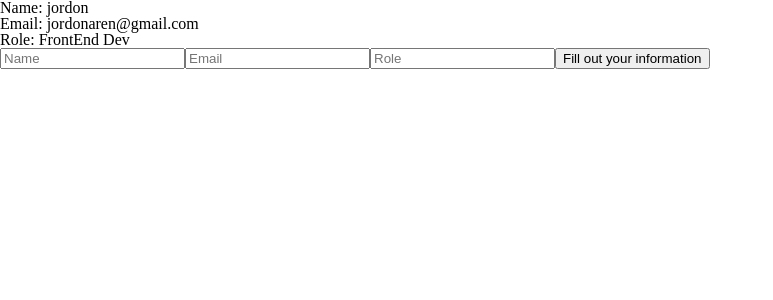
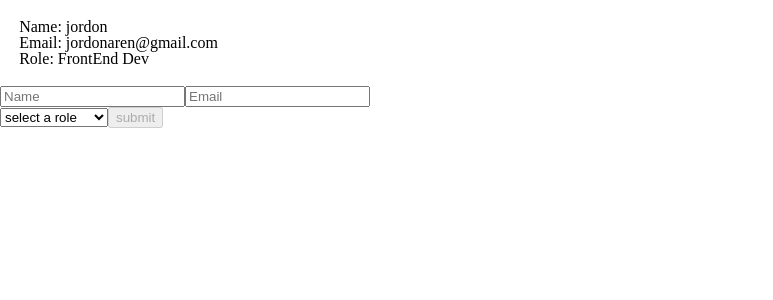
Before and after one commit to bloominstituteoftechnology/team-builder, a React (Create React App) app: page / in a window 1280 px wide. Shown: the top 300 px of the page, without its empty margins (0-773 px from the left). Built offline with nearby package versions, Linux system fonts and the light colour scheme.

Commit message:
added some YUP, YUP I DID

```diff
--- a/package.json
+++ b/package.json
@@ -11,7 +11,8 @@
     "react-dom": "^18.2.0",
     "react-router-dom": "^6.3.0",
     "react-scripts": "5.0.1",
-    "web-vitals": "^2.1.4"
+    "web-vitals": "^2.1.4",
+    "yup": "^0.32.11"
   },
   "scripts": {
     "start": "react-scripts start",
--- a/src/App.js
+++ b/src/App.js
@@ -1,29 +1,99 @@
-import React, { useState } from 'react'
+import React, { useState, useEffect } from 'react'
 import './CSS/App.css';
 import './CSS/reset.css';
 import Form from './Form'
 import Member from './formValues'
+import * as yup from 'yup'
+
+//1. Our user clicks the `Edit` button/icon to start editing a team member
+//2. A function in App is invoked that sets the clicked member to
+//`memberToEdit` on state
+//3. `Form.js` is receiving `memberToEdit` as a prop, and if that
+//prop changes, the effect we built will set that object to state and
+//populate the form with that member's info
+//4. The user updates the member info
+//5. Uh... now what do we do with this new data? If we submit the form,
+//it will just add a new member 😫. Never fear! We will fix this in the
+//next section!
 
 
 const teamMemberList = [
-  {name: 'jordon',
-  email: 'jordonaren@gmail.com',
-  role: 'FrontEnd Dev'},
-]
+  {
+    name: 'jordon',
+    email: 'jordonaren@gmail.com',
+    role: 'FrontEnd Dev'
+  },
+];
+function App() {
+  const [teamMembers, setTeamMembers] = useState(teamMemberList);
+  const [formValues, setFormValues] = useState({name: '', email: '', role: ''});
+  const [errors, setErrors] = useState({name: '', email: '', role: ''});
+  const [disabled, setDisabled] = useState(true)
+
+  const onSubmit = (evt) => {
+    evt.preventDefault()
+
+    const newTeamMember = {
+        name: formValues.name,
+        email: formValues.email,
+        role: formValues.role
+    }
+        setTeamMembers(teamMembers.concat(newTeamMember));
+        setFormValues({name: '', email: '', role: ''});
+  };
+
+  const schema = yup.object().shape({
+    name: yup.string().required('First Name is required') .min(2, 'Im sorry if your name is JO, today its JOE'),
+    email: yup.string().email('Must be a valid email').required('Must include email'),
+    role: yup.string().oneOf(['Front End Dev', 'Back End Dev']).required('please choose a role')
+})
+
+useEffect(()=>{
+    schema.isValid(formValues).then(valid =>{
+        setDisabled(!valid)
+    })
+}, [formValues])
+
+const inputChange= e => {
+  const { name, value } = e.target
+
+  yup
+  .reach(schema, name)
+  .validate(value)
+  .then(valid => {
+    setErrors({
+      ...errors, [name]: ''
+    })
+    })
+    .catch(err => {
+      setErrors({
+        ...errors, [name]: err.errors[0]
+      })
+    })
+    setFormValues({
+      ...formValues, [name]: value
+    })
+  }
 
 
 
 
-function App() {
-  const [teamMembers, setTeamMembers] = useState(teamMemberList)
-  const [formValues, setFormValues] = useState({name: '', email: '', role: ''})
+  // const editMember = (evt) =>{
+  //   const {name, value}= evt.target
+
+  //   setMemberToEdit({...formValues, [name]: value});
+  // }
+
+
 
   return (
-    <div className="App">
-    <Member teamMembers={teamMembers}  />
-    <Form setFormValues={setFormValues}  formValues={formValues} setTeamMembers={setTeamMembers} teamMembers={teamMembers}/>
+    <div className="AppContainer">
+      <div className='App'>
+      <Member teamMembers={teamMembers} />
+         <Form onSubmit={onSubmit} errors={errors} inputChange={inputChange} formValues={formValues}  setFormValues={setFormValues} disabled={disabled}/>
+      </div>
     </div>
   );
-}
+};
 
 export default App;
--- a/src/CSS/App.css
+++ b/src/CSS/App.css
@@ -0,0 +1,3 @@
+.margin{
+    margin: 1.5%
+}
--- a/src/Form.js
+++ b/src/Form.js
@@ -1,51 +1,34 @@
-import React from 'react'
+import React, { useState, useEffect } from 'react'
 
 export default function Form(props) {
-    const { formValues, setFormValues, setTeamMembers, teamMembers } = props
-
-    const change = (evt) => {
-        const { name, value } = evt.target;
-
-        setFormValues({...formValues, [name]: value})
-      }
-
-      const onSubmit = (evt) => {
-        evt.preventDefault()
-
-        const newTeamMember = {
-            name: formValues.name,
-            email: formValues.email,
-            role: formValues.role
-        }
-            setTeamMembers(teamMembers.concat(newTeamMember));
-            setFormValues({name: '', email: '', role: ''})
-      }
+    const { onSubmit, formValues, disabled, inputChange, errors } = props
 
     return (
-
         <form onSubmit={onSubmit}>
+            {errors.name.length > 0 && <p>{errors.name}</p>}
             <input
                 type='text'
                 value = {formValues.name}
                 name='name'
                 placeholder='Name'
-                onChange={change}
+                onChange={inputChange}
             />
+             { errors.email.length > 0 && <p>{errors.email}</p>}
             <input
                 type='email'
                 value = {formValues.email}
                 name='email'
                 placeholder='Email'
-                onChange={change}
+                onChange={inputChange}
             />
-            <input
-                type='text'
-                value = {formValues.role}
-                name='role'
-                placeholder='Role'
-                onChange={change}
-            />
-            <input type='submit' value = 'Fill out your information'/>
+            {<p>{errors.role}</p>}
+            <select name = 'role' value={formValues.role}
+            onChange={inputChange}>
+                <option value = ''>select a role</option>
+                <option value= 'Front End Dev'>Front End Dev</option>
+                <option value= 'Back End Dev'>Back End Dev</option>
+            </select>
+            <button disabled={disabled}>submit</button>
         </form>
 
     )
--- a/src/formValues.js
+++ b/src/formValues.js
@@ -1,11 +1,11 @@
 import React from 'react'
 
 export default function Member(props){
-    const { teamMembers } = props
+    const { teamMembers} = props
     return (
-        <div>
+        <div >
         {teamMembers.map((member, i) => (
-        <div key={i}>
+        <div className='margin' key={i} >
         Name: {member.name}<br></br>
         Email: {member.email}<br></br>
         Role: {member.role}
```
Also changed, not shown: 2 other files (tests, documents, lock files or other folders).
